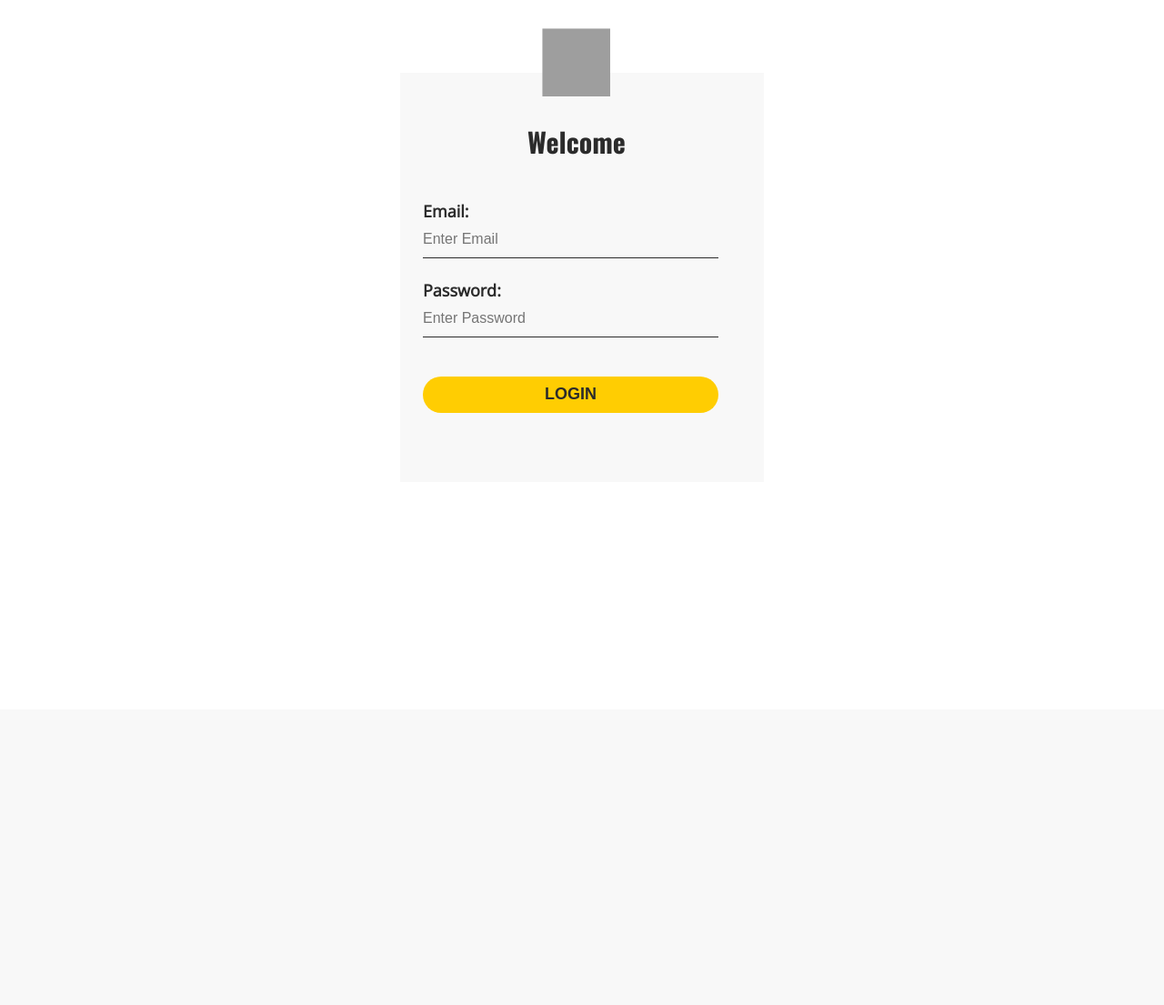
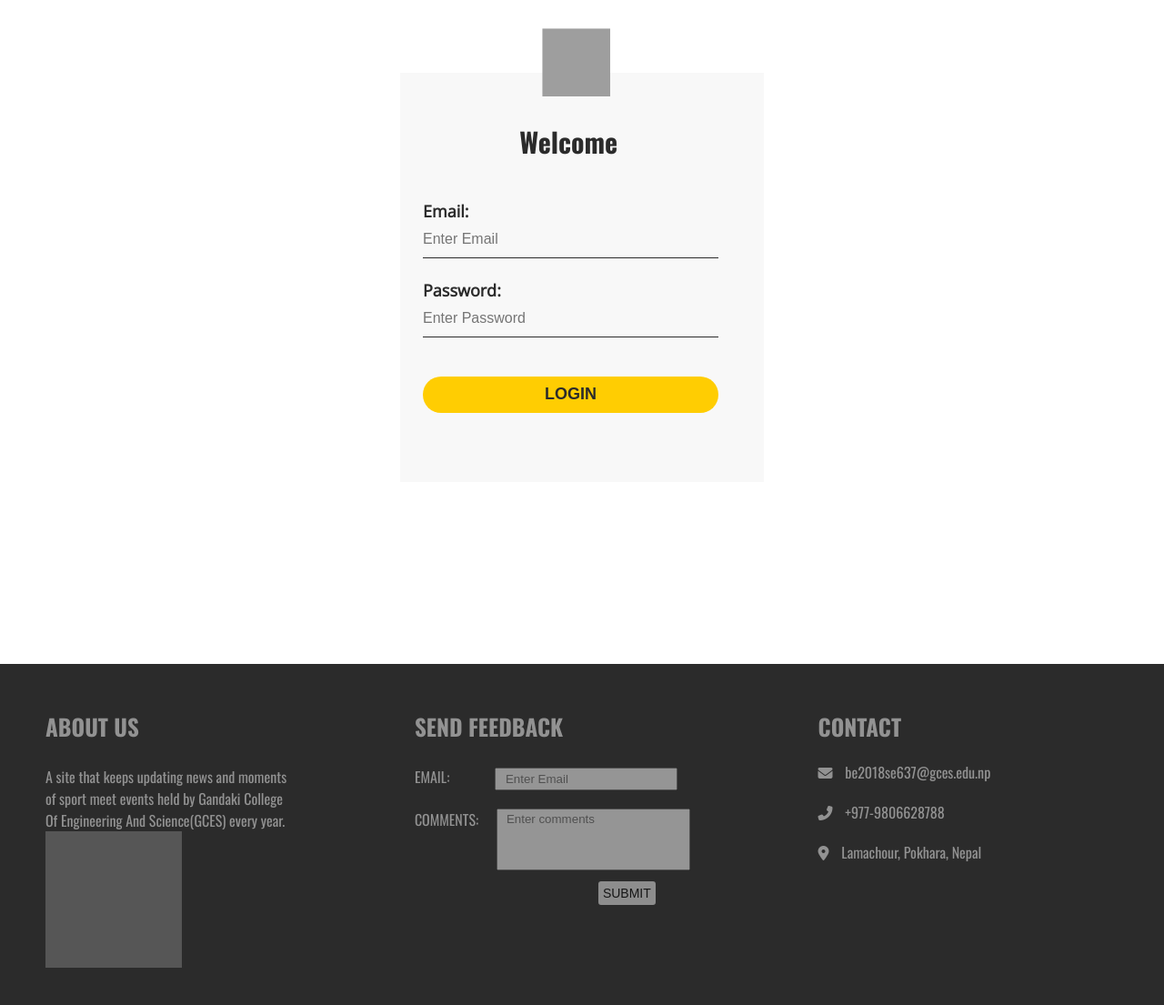
Before and after one commit to bibashmgr/gcesports, a PHP site: page /html/login.html in a window 1280 px wide. Shown: the part 134-1239 px from the top of the page at 91% size. Before the commit the page ends 588 px from the top, so only its background shows below. Run offline with PHP 8.4, Linux system fonts and the light colour scheme; some libraries are stand-ins or nearby versions; grey boxes are pictures that could not be loaded.

Commit message:
Updating repo.

```diff
--- a/front-end/css/login.css
+++ b/front-end/css/login.css
@@ -64,7 +64,7 @@ nav li a:hover {
 
 .section-login {
     width: 100%;
-    height: 700px;
+    height: 650px;
     background-color: #FFFFFF;
 }
 
@@ -95,7 +95,7 @@ nav li a:hover {
     color: #2B2B2B;
     margin-left: 50%;
     margin-bottom: 20px;
-    transform: translate(-20%, -50%);
+    transform: translate(-25%, -50%);
     font-family: "Oswald", sans-serif;
     font-size: 30px;
     font-weight: 700;
@@ -160,3 +160,119 @@ nav li a:hover {
 .form-control.success small{
     visibility: hidden;
 }
+
+/* FOOTER SECTION */
+/* ABOUT US, LINKS & CONTACT US; */
+
+.footer-container {
+    background-color: #2B2B2B;
+    color: #f8f8f8;
+    display: grid;
+    grid-template-columns: auto auto auto;
+    padding: 50px;
+    height: 375px;
+}
+
+.footer-about-us {
+    font-family: "Oswald", sans-serif;
+    opacity: 0.5;
+}
+
+.about-us-heading {
+    font-size: 25px;
+    font-weight: 700;
+    padding-bottom: 25px;
+}
+
+.about-us-info {
+    font-size: 18px;
+    font-weight: 500;
+}
+
+.about-us-logo {
+    background-image: url("../../media/logo-BW.png");
+    background-position: center;
+    background-repeat: no-repeat;
+    background-size: cover;
+    width: 150px;
+    height: 150px;
+    opacity: 0.75;
+    cursor: pointer;
+}
+
+.footer-send-msg {
+    font-family: "Oswald", sans-serif;
+    opacity: 0.5;
+}
+
+.footer-send-msg-heading {
+    font-size: 25px;
+    font-weight: 700;
+    padding-bottom: 25px;
+}
+}
+
+.footer-send-msg-form {
+
+}
+
+.label-email {
+
+}
+
+.label-comments {
+    position: absolute;
+    padding-top: 20px;
+}
+
+#footer-email {
+    font-family: "Open-sans", sans-serif;
+    margin-left: 46px;
+    padding: 3px 10px;
+    transition: all 0.5s;
+    outline: none;
+}
+
+#footer-comments {
+    font-family: "Open-sans", sans-serif;
+    padding: 3px 10px;
+    margin-left: 90px;
+    margin-top: 20px;
+    transition: all 0.5s;
+    outline: none;
+}
+
+#footer-submit-btn {
+    border: 2px solid #2B2B2B;
+    border-radius: 5px;
+    padding: 5px;
+    margin-left: 200px;
+    margin-top: 5px;
+    cursor: pointer;
+    transition: all 0.5s;
+    font-size: 14px;
+    font-weight: 500;
+    outline: none;
+}
+
+#submit-btn:hover {
+    background-color: #2B2B2B;
+    color: #f8f8f8;
+    border: 2px solid #f8f8f8;
+}
+
+
+.footer-contact {
+    font-family: "Oswald", sans-serif;
+    opacity: 0.5;
+}
+
+.footer-contact-heading {
+    font-size: 25px;
+    font-weight: 700;
+    padding-bottom: 20px;
+}
+
+.footer-contact div {
+    padding-bottom: 20px;
+}
--- a/front-end/html/index.html
+++ b/front-end/html/index.html
@@ -418,12 +418,12 @@
             </div>
             <form class="footer-send-msg-form">
                 <label class="label-email">EMAIL:</label>
-                <input type="email" name="email" id="email" placeholder="Enter Email" autocomplete="off"/>
+                <input type="email" name="email" id="footer-email" placeholder="Enter Email" autocomplete="off"/>
                 <br/>
                 <label class="label-comments">COMMENTS:</label>
-                <textarea name="comments" id="comments" placeholder="Enter comments" cols="22.5" rows="4" style="resize: none;"></textarea>
+                <textarea name="comments" id="footer-comments" placeholder="Enter comments" cols="22.5" rows="4" style="resize: none;"></textarea>
                 <br/>
-                <input type="button" value="SUBMIT" id="submit-btn" />
+                <input type="button" value="SUBMIT" id="footer-submit-btn" />
             </form>
         </div>
         <div class="footer-contact">
--- a/front-end/html/login.html
+++ b/front-end/html/login.html
@@ -63,6 +63,63 @@
         </div>
     </section>
 
+    <!--
+        FOOTER :
+        ABOUT US, QUICK LINKS & CONTACT US;
+    -->
+
+    <footer class="footer-container">
+        <div class="footer-about-us">
+            <div>
+                <div class="about-us-heading">
+                ABOUT US
+                </div>
+                </div class="about-us-info">
+                A site that keeps updating news and moments<br/>
+                of sport meet events held by Gandaki College <br/>
+                Of Engineering And Science(GCES) every year.
+                <div>
+                <div class="about-us-logo">
+
+                </div>
+            </div>
+        </div>
+        <div class="footer-send-msg">
+            <div class="footer-send-msg-heading">
+                SEND FEEDBACK
+            </div>
+            <form class="footer-send-msg-form">
+                <label class="label-email">EMAIL:</label>
+                <input type="email" name="email" id="footer-email" placeholder="Enter Email" autocomplete="off"/>
+                <br/>
+                <label class="label-comments">COMMENTS:</label>
+                <textarea name="comments" id="footer-comments" placeholder="Enter comments" cols="22.5" rows="4" style="resize: none;"></textarea>
+                <br/>
+                <input type="button" value="SUBMIT" id="footer-submit-btn" />
+            </form>
+        </div>
+        <div class="footer-contact">
+            <div class="footer-contact-heading" >
+                CONTACT
+            </div>
+            <div>
+                <i class="fas fa-envelope"></i>
+                <span style="padding: 0px 5px;"></span>
+                be2018se637@gces.edu.np
+            </div>
+            <div>
+                <i class="fas fa-phone-alt"></i>
+                <span style="padding: 0px 5px;"></span>
+                +977-9806628788
+            </div>
+            <div>
+                <i class="fas fa-map-marker-alt"></i>
+                <span style="padding: 0px 5px;"></span>
+                Lamachour, Pokhara, Nepal
+            </div>
+        </div>
+    </footer>
+
     <script src="../javascript/login.js"></script>
 
     <script src="https://kit.fontawesome.com/d3be705053.js" crossorigin="anonymous"></script>
```
Also changed, not shown: front-end/css/index.css (+6 -3 lines).
